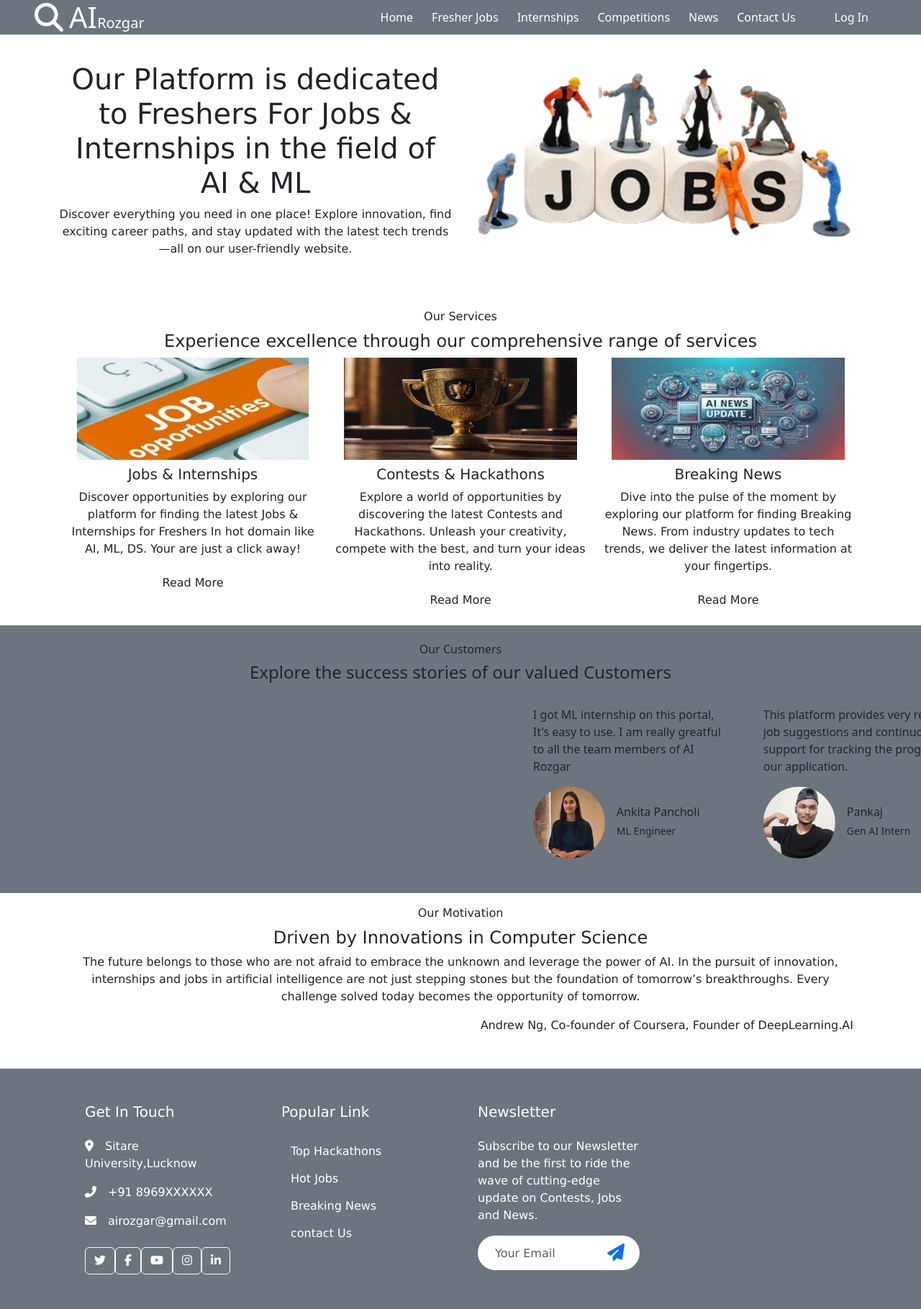
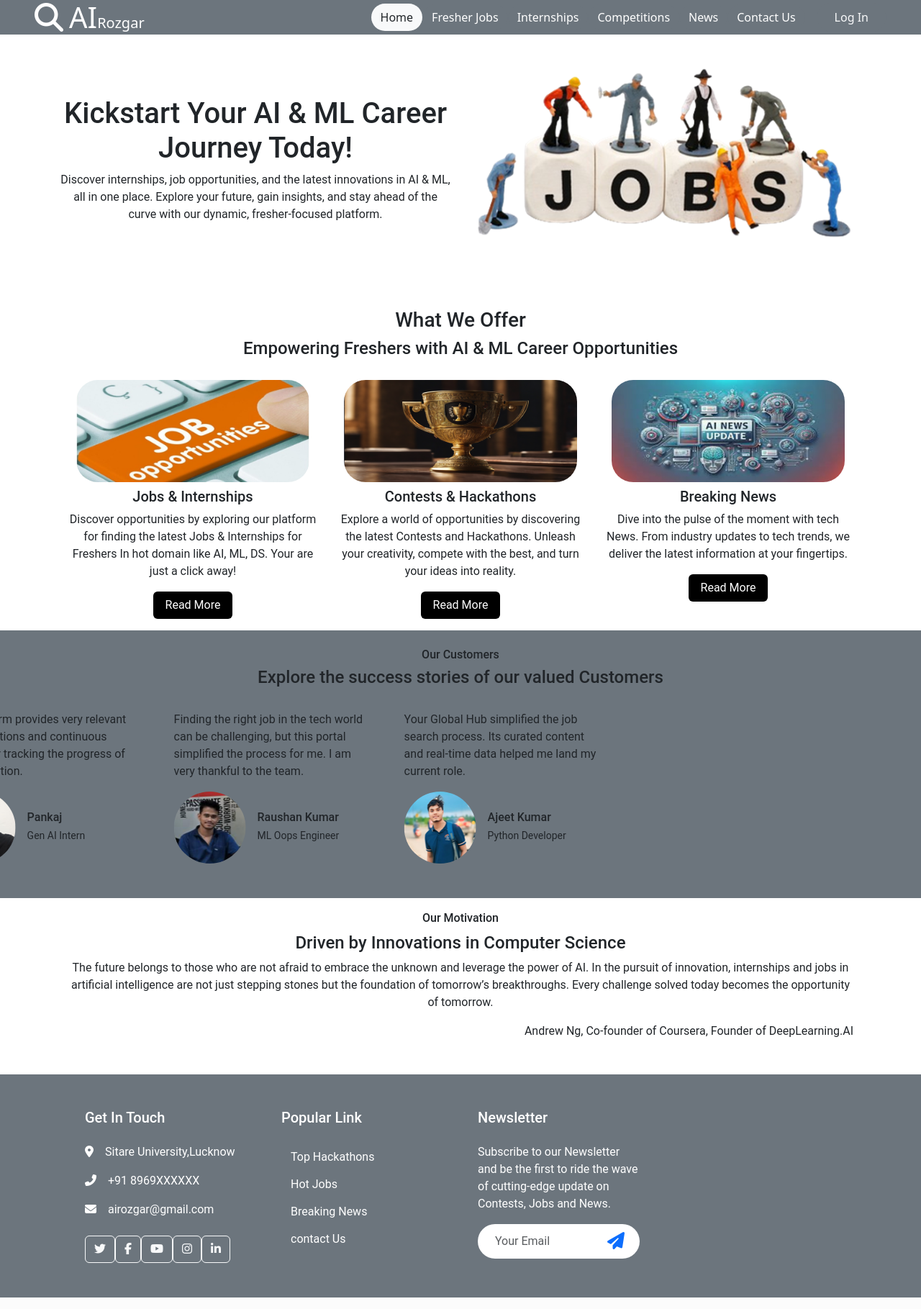
Before and after one commit to nag2mani/airozgar, a Django app: page / in a window 1280 px wide. Shown: the whole page at 72% size. Run offline with Django 5.2, Linux system fonts and the light colour scheme; some libraries are stand-ins or nearby versions.

Commit message:
font, border, buttons & content

```diff
--- a/home/static/css/style.css
+++ b/home/static/css/style.css
@@ -1,5 +1,5 @@
 .container{
-    font-family: Verdana, Geneva, Tahoma, sans-serif;
+    font-family: 'Poppins', 'Roboto', sans-serif;
 }
 .filter-section {
     width: 20%;
--- a/home/templates/base.html
+++ b/home/templates/base.html
@@ -16,7 +16,7 @@
 <body>
   <!-- templates/navbar.html -->
   <nav class="navbar navbar-expand-lg bg-secondary px-4 px-lg-5 py-3 py-lg-0 sticky-top">
-    <a href="" class="navbar-brand p-0">
+    <a href="/" class="navbar-brand p-0">
         <h1 class="m-0 text-white"><i class="fas fa-search me-2"></i>AI<span class="fs-5">Rozgar</span></h1>
     </a>
     <button class="navbar-toggler" type="button" data-bs-toggle="collapse" data-bs-target="#navbarCollapse">
@@ -24,18 +24,18 @@
     </button>
     <div class="collapse navbar-collapse" id="navbarCollapse">
         <div class="navbar-nav ms-auto py-0">
-        <a href="/" class="text-white nav-item btn btn-secondary text-light rounded-pill">Home</a>
+            <a href="/" class="nav-item btn text-light rounded-pill {% if request.path == '/' %}bg-light text-dark{% else %}btn-secondary text-white{% endif %}">Home</a>
             {% if request.user.is_authenticated and request.user.student %}
-        <a href="/student/" class="text-white nav-item btn btn-secondary text-light rounded-pill">Dashboard</a>
+            <a href="/student/" class="nav-item btn text-light rounded-pill {% if request.path == '/student/' %}bg-light text-dark{% else %}btn-secondary text-white{% endif %}">Dashboard</a>
             {% endif %}
             {% if request.user.is_authenticated and request.user.company %}
-        <a href="/company/" class="text-white nav-item btn btn-secondary text-light rounded-pill">Dashboard</a>
+            <a href="/company/" class="nav-item btn text-light rounded-pill {% if request.path == '/company/' %}bg-light text-dark{% else %}btn-secondary text-white{% endif %}">Dashboard</a>
             {% endif %}
-        <a href="/job/" class="text-white nav-item btn btn-secondary text-light rounded-pill">Fresher Jobs</a>
-        <a href="/internship/" class="text-white nav-item btn btn-secondary text-light rounded-pill">Internships</a>
-        <a href="/contest/" class="text-white nav-item btn btn-secondary text-light rounded-pill">Competitions</a>
-        <a href="/news/" class="text-white nav-item btn btn-secondary text-light rounded-pill">News</a>
-        <a href="/contact/" class="text-white nav-item btn btn-secondary text-light rounded-pill">Contact Us</a>
+            <a href="/job/" class="nav-item btn text-light rounded-pill {% if request.path == '/job/' %}bg-light text-dark{% else %}btn-secondary text-white{% endif %}">Fresher Jobs</a>
+            <a href="/internship/" class="nav-item btn text-light rounded-pill {% if request.path == '/internship/' %}bg-light text-dark{% else %}btn-secondary text-white{% endif %}">Internships</a>
+            <a href="/contest/" class="nav-item btn text-light rounded-pill {% if request.path == '/contest/' %}bg-light text-dark{% else %}btn-secondary text-white{% endif %}">Competitions</a>
+            <a href="/news/" class="nav-item btn text-light rounded-pill {% if request.path == '/news/' %}bg-light text-dark{% else %}btn-secondary text-white{% endif %}">News</a>
+            <a href="/contact/" class="nav-item btn text-light rounded-pill {% if request.path == '/contact/' %}bg-light text-dark{% else %}btn-secondary text-white{% endif %}">Contact Us</a>
         </div>
         {% if request.user.is_authenticated %}
         <a href="#" class="btn btn-secondary text-light rounded-pill py-2 px-4 ms-3">{{ request.user.first_name }}</a>
--- a/home/templates/index.html
+++ b/home/templates/index.html
@@ -3,25 +3,54 @@
 
 <!-- CSS for horizontal scrolling and animation -->
 <style>
-    .testimonial-carousel {
-        overflow: hidden;
-        position: relative;
+    .container {
+        user-select: none;
+        font-family: 'Poppins', 'Roboto', sans-serif;
+    }
+    .customers{
+        font-family: 'Poppins', 'Roboto', sans-serif;
+    }
+    .our-services {
+        height: 100px;
     }
 
     .testimonial-track {
         display: flex;
-        width: 100%;
-        animation: scrollLeft 30s linear infinite;
+        animation: scroll 20s linear infinite;
+    }
+
+    /* Pause animation on hover */
+    .testimonial-track:hover {
+        animation-play-state: paused;
+    }
+
+    .testimonial-carousel {
+        overflow: hidden;
+        position: relative;
     }
 
     .testimonial-item {
         flex: 0 0 25%; /* Adjust this based on the number of cards to fit in one row */
         box-sizing: border-box;
     }
+    .custom-img{
+        border-radius: 30px;
+    }
+    .custom-btn {
+    background-color: black;
+    color: white;
+    transition: background-color 0.3s ease;
+    }
 
-    @keyframes scrollLeft {
+    .custom-btn:hover {
+        background-color: grey;
+        color: white;
+    }
+
+
+    @keyframes scroll {
         0% {
-            transform: translateX(100%);
+            transform: translateX(0);
         }
         100% {
             transform: translateX(-100%);
@@ -33,10 +62,8 @@
     <div class="container">
         <div class="row">
             <div class="col d-flex flex-column justify-content-center align-items-center py-4">
-                <h1 class="text-center">Our Platform is dedicated to Freshers For Jobs & Internships in the field of AI
-                    & ML</h1>
-                <p class="text-center">Discover everything you need in one place! Explore innovation, find exciting
-                    career paths, and stay updated with the latest tech trends—all on our user-friendly website.</p>
+                <h1 class="text-center">Kickstart Your AI & ML Career Journey Today!</h1>
+                <p class="text-center">Discover internships, job opportunities, and the latest innovations in AI & ML, all in one place. Explore your future, gain insights, and stay ahead of the curve with our dynamic, fresher-focused platform.</p>
             </div>
             <div class="col">
                 <img class="img-fluid" src="../static/img/about.png" alt="">
@@ -48,48 +75,48 @@
 
 <div class="container">
     <div class="container py-3">
-        <div class="section-title position-relative text-center" data-wow-delay="0.1s">
-            <h6 class="position-relative d-inline">Our Services</h6>
-            <h4 class="my-2">Experience excellence through our comprehensive range of services</h4>
+        <div class="section-title position-relative text-center our-services" data-wow-delay="0.1s">
+            <h3 class="position-relative d-inline">What We Offer</h3>
+            <h4 class="my-2">Empowering Freshers with AI & ML Career Opportunities</h4>
         </div>
         <div class="row g-4">
             <div class="col-lg-4 col-md-6 wow zoomIn">
                 <div class="service-item d-flex flex-column justify-content-center text-center rounded">
                     <div class="container">
-                        <img class="img-fluid wow zoomIn" data-wow-delay="0.5s" src="../static/img/job.jpg">
+                        <img class="img-fluid custom-img wow zoomIn" data-wow-delay="0.5s" src="../static/img/job.jpg">
                     </div>
                     <h5 class="my-2">Jobs & Internships</h5>
                     <p>
                         Discover opportunities by exploring our platform for finding the latest Jobs & Internships for
                         Freshers In hot domain like AI, ML, DS. Your are just a click away!
                     </p>
-                    <a class="btn px-3 mt-auto mx-auto" href="/contest/">Read More</a>
+                    <a class="btn px-3 mt-auto mx-auto custom-btn" href="/contest/">Read More</a>
                 </div>
             </div>
             <div class="col-lg-4 col-md-6 wow zoomIn">
                 <div class="service-item d-flex flex-column justify-content-center text-center rounded">
                     <div class="container">
-                        <img class="img-fluid wow zoomIn" data-wow-delay="0.5s" src="../static/img/contest.jpg">
+                        <img class="img-fluid custom-img wow zoomIn" data-wow-delay="0.5s" src="../static/img/contest.jpg">
                     </div>
                     <h5 class="my-2">Contests & Hackathons</h5>
                     <p>
                         Explore a world of opportunities by discovering the latest Contests and Hackathons.
                         Unleash your creativity, compete with the best, and turn your ideas into reality.
                     </p>
-                    <a class="btn px-3 mt-auto mx-auto" href="/contest/">Read More</a>
+                    <a class="btn px-3 mt-auto mx-auto custom-btn" href="/contest/">Read More</a>
                 </div>
             </div>
             <div class="col-lg-4 col-md-6 wow zoomIn">
                 <div class="service-item d-flex flex-column justify-content-center text-center rounded">
                     <div class="container">
-                        <img class="img-fluid wow zoomIn" data-wow-delay="0.5s" src="../static/img/news.jpg">
+                        <img class="img-fluid custom-img wow zoomIn" data-wow-delay="0.5s" src="../static/img/news.jpg">
                     </div>
                     <h5 class="my-2">Breaking News</h5>
                     <p>
-                        Dive into the pulse of the moment by exploring our platform for finding Breaking News.
+                        Dive into the pulse of the moment with tech News.
                         From industry updates to tech trends, we deliver the latest information at your fingertips.
                     </p>
-                    <a class="btn px-3 mt-auto mx-auto" href="/contest/">Read More</a>
+                    <a class="btn px-3 mt-auto mx-auto custom-btn" href="/news/">Read More</a>
                 </div>
             </div>
         </div>
@@ -97,7 +124,7 @@
 </div>
 
 
-<div class="bg-secondary">
+<div class="bg-secondary customers">
     <div class="testimonial py-4">
         <h6 class="text-center">Our Customers</h6>
         <h4 class="text-center">Explore the success stories of our valued Customers</h4>
```
Also changed, not shown: home/templates/student.html (+6 -4 lines), db.sqlite3. Lines whose indentation alone changed are shown as unchanged.
